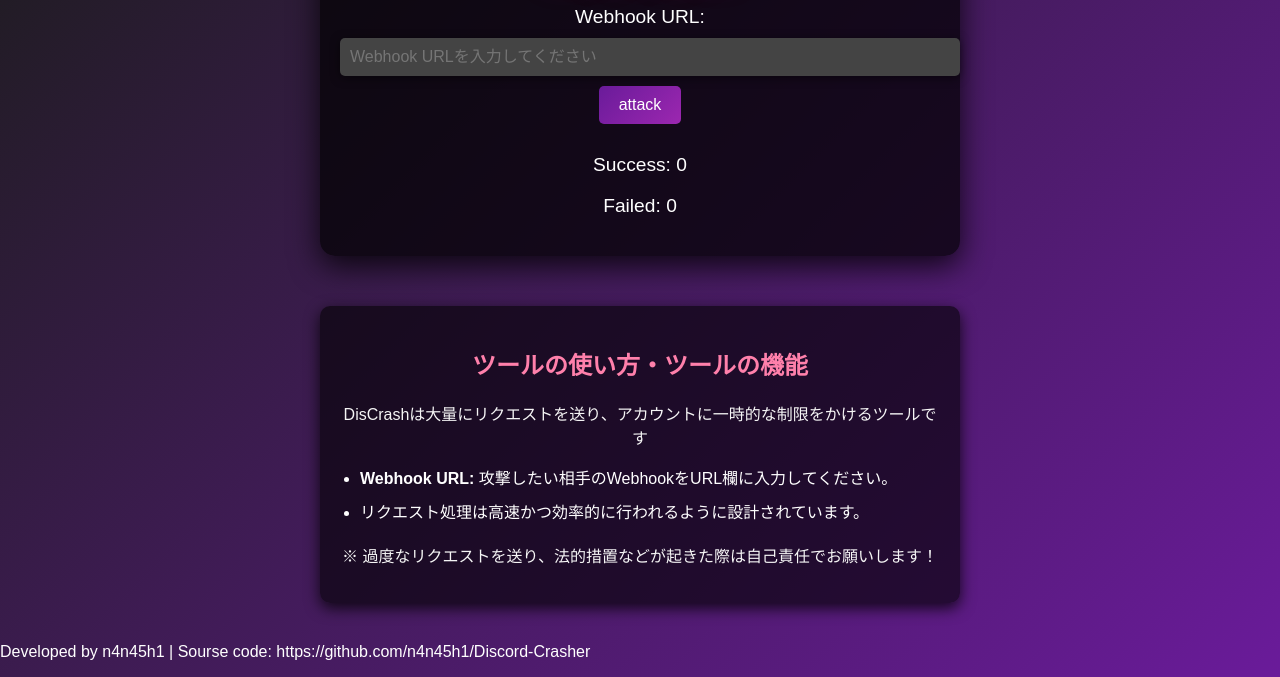
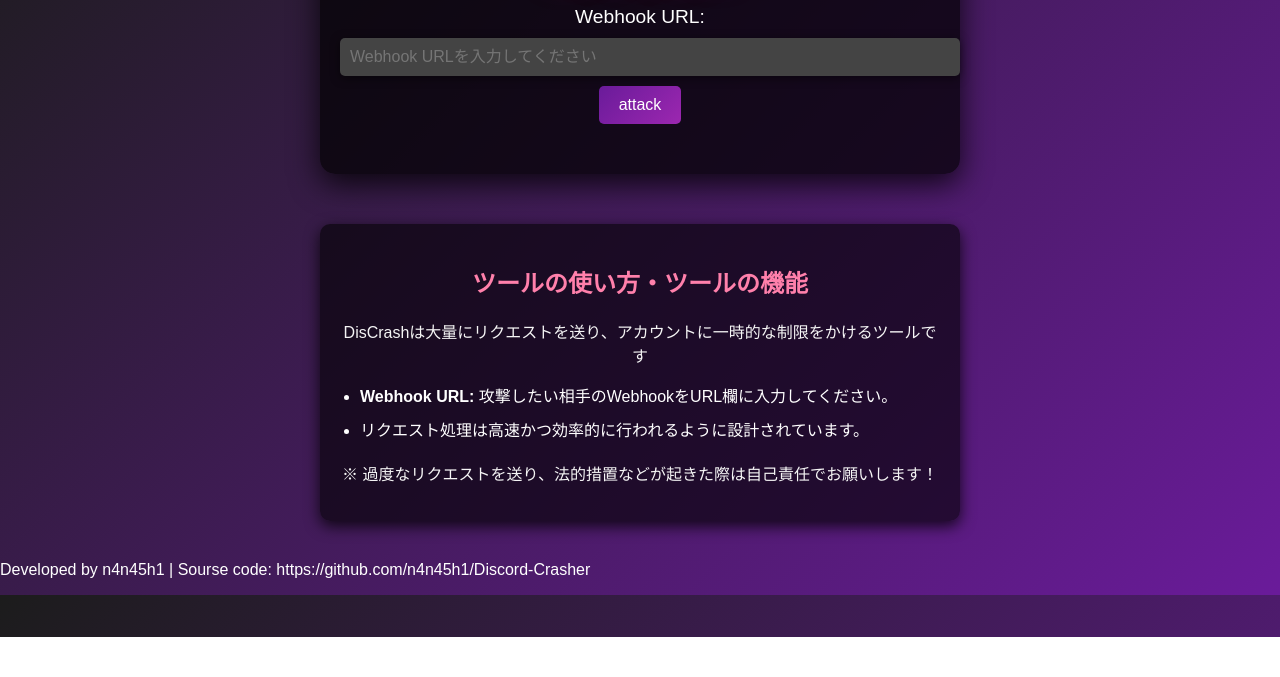
Before and after one commit to n4n45h1/Discord-Crasher, a plain HTML site: page index.html in a window 1280 px wide. Shown: the part 163-840 px from the top of the page. After the commit the page ends 800 px from the top, so only its background shows below. Drawn offline with Linux system fonts and the light colour scheme.

Commit message:
Update index.html

```diff
--- a/index.html
+++ b/index.html
@@ -18,11 +18,6 @@
     <div class="button-group">
       <button class="request-btn" data-requests="100000">attack</button>
     </div>
-
-    <div class="status">
-      <p>Success: <span id="successCount">0</span></p>
-      <p>Failed: <span id="failedCount">0</span></p>
-    </div>
   </div>
 
     <div class="description">
```
